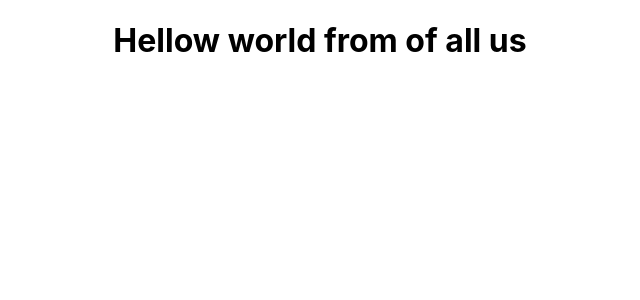
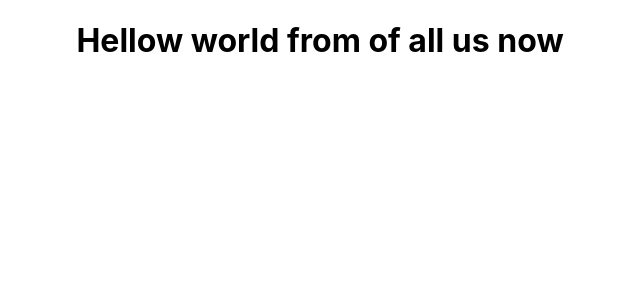
Before and after one commit to codingwithzainab/bootcamp2020_project1, a React (Create React App) app: page / in a window 1280 px wide. Shown: the top 300 px of the page, without its empty margins (320-960 px from the left). Built offline with nearby package versions, Linux system fonts and the light colour scheme.

Commit message:
updating interface

```diff
--- a/src/App.js
+++ b/src/App.js
@@ -4,7 +4,7 @@ import './App.css';
 function App() {
   return (
     <div className="App">
-    <h1>Hellow world from of all us</h1>
+    <h1>Hellow world from of all us  now</h1>
 
     </div>
   );
```
